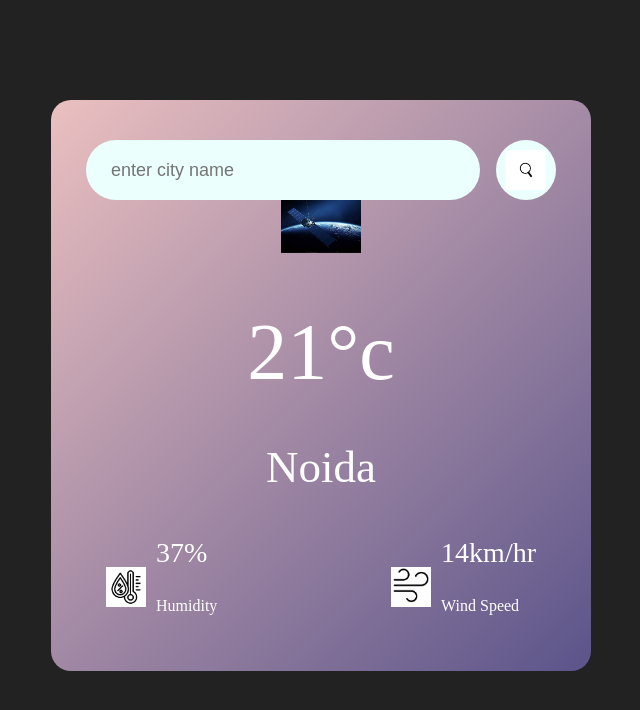
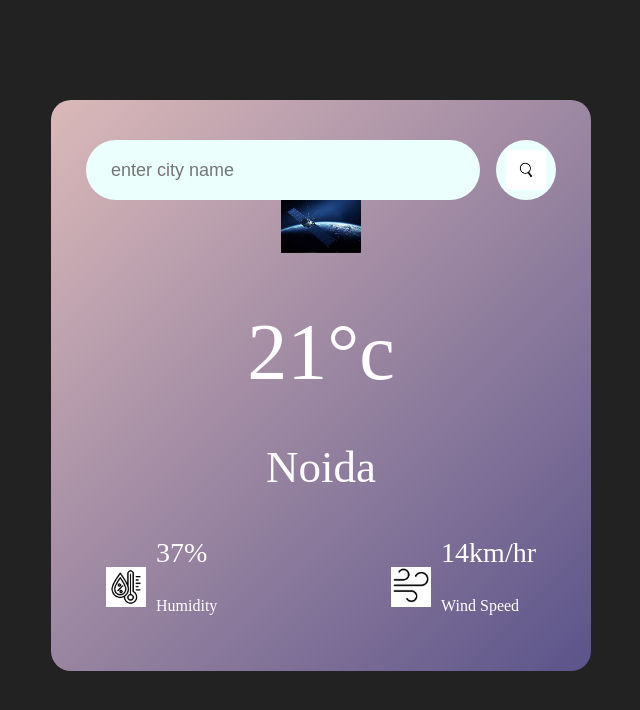
Before and after one commit to samarth85340/Weather-Forecast, a plain HTML site: page index.html in a window 1280 px wide. Shown: the whole page, without its empty margins (319-959 px from the left). Drawn offline with Linux system fonts and the light colour scheme; no server answers.

Commit message:
Update style.css

```diff
--- a/style.css
+++ b/style.css
@@ -10,7 +10,8 @@ body{
 .card{
     width: 80%;
     max-width: 470px;
-    background: linear-gradient(135deg, rgb(235, 192, 192), #5b548a);
+    background: linear-gradient(135deg,#dbb9b9, #5b548a);
+, #5b548a);
     color: #fff;
     margin: 100px auto 0;
     border-radius: 20px;
```
